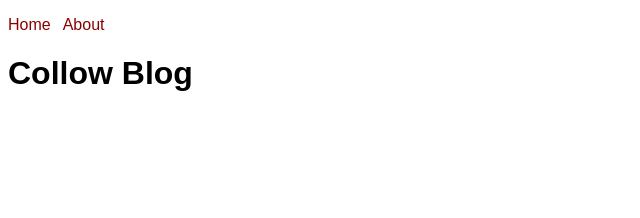
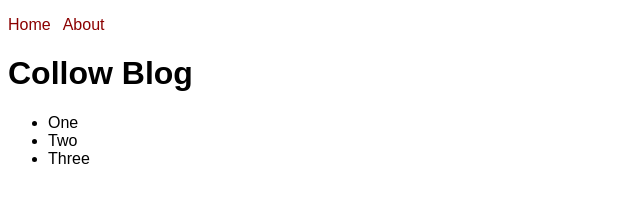
Before and after one commit to collinskchirchir/next-blog, a Next.js app: page / in a window 1280 px wide. Shown: the top 218 px of the page, without its empty margins (0-640 px from the left). Built offline with nearby package versions, Linux system fonts and the light colour scheme.

Commit message:
Component Styles with style-jsx

```diff
--- a/components/NavBar.js
+++ b/components/NavBar.js
@@ -11,6 +11,19 @@
           <Link href="/about">About</Link>
         </li>
       </ul>
+    <style jsx>{`
+      ul {
+        list-style-type: none;
+        padding: 0;
+      }
+      li {
+        display: inline;
+      }
+
+      li:not(:first-child) {
+        margin-left: 0.75rem;
+      }
+    `}</style>
     </nav>
   );
 }
--- a/pages/index.js
+++ b/pages/index.js
@@ -10,6 +10,11 @@
       </Head>
       <main>
         <h1>Collow Blog</h1>
+        <ul>
+          <li>One</li>
+          <li>Two</li>
+          <li>Three</li>
+        </ul>
       </main>
     </>
   );
--- a/styles/globals.css
+++ b/styles/globals.css
@@ -8,16 +8,3 @@
 a:focus, a:hover {
   text-decoration: underline;
 }
-
-ul {
-  list-style-type: none;
-  padding: 0;
-}
-
-li {
-  display: inline;
-}
-
-li:not(:first-child) {
-  margin-left: 0.75rem;
-}
```
Lines whose indentation alone changed are shown as unchanged.
